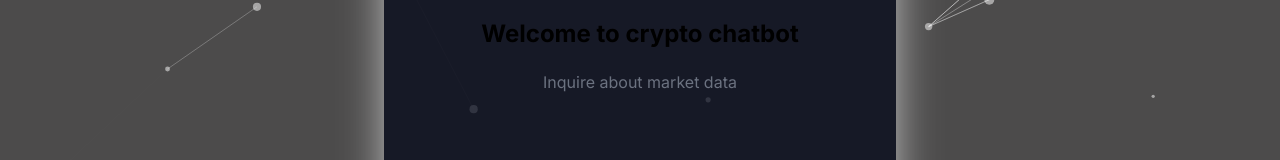
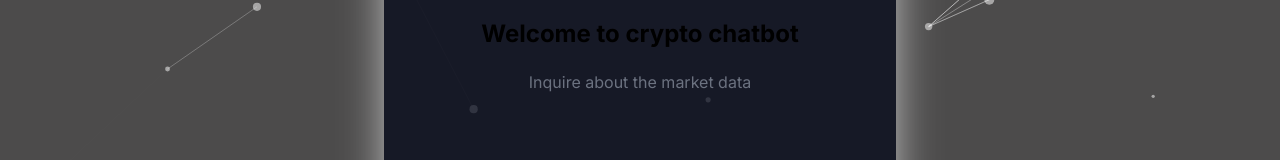
Before and after one commit to AbhilashSavadatti/Ai_Crypto_ChatBot, a Next.js app: page / in a window 1280 px wide. Shown: the part 420-580 px from the top of the page. Built offline with nearby package versions, Linux system fonts and the light colour scheme.

Commit message:
ui changes

```diff
--- a/src/app/components/ChatBot.jsx
+++ b/src/app/components/ChatBot.jsx
@@ -65,7 +65,7 @@ function ChatBot() {
             </div>
 <div className="p-10 gap-5 h-full flex flex-col justify-center items-center">
             <p className="text-2xl font-bold">Welcome to crypto chatbot</p>
-            <p className="text-gray-500">Inquire about market data</p>
+            <p className="text-gray-500">Inquire about the market data </p>
           </div>
           </div>
 
```
